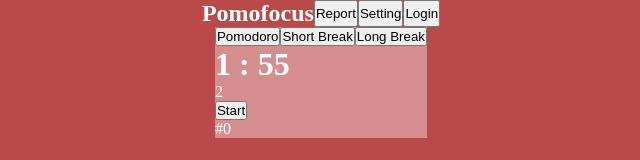
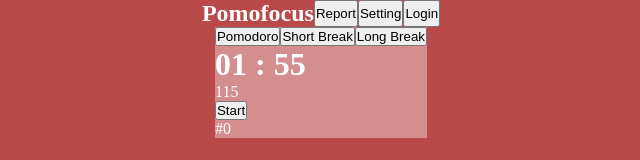
Before and after one commit to symberprzemyslaw/pomofocus-clone, a React (Vite) app in the folder app/: page / in a window 1280 px wide. Shown: the top 160 px of the page, without its empty margins (319-959 px from the left). Built offline with nearby package versions, Linux system fonts and the light colour scheme.

Commit message:
Added counter upgrade
Now it displays two digits, always
05:06
25:02
etc.

```diff
--- a/app/src/Counter.jsx
+++ b/app/src/Counter.jsx
@@ -1,18 +1,22 @@
 import  { useState, useEffect } from 'react';
 
-const Counter = ({time, play}) => {
-    const [count, setCount] = useState(time * 60);
-    const formattedNum = num => {
-        num > 10 ? num : '0' + num
-    }
+const Counter = ({play, time, setTime}) => {
+    let minutes = Math.floor(time / 60).toLocaleString('en-US', {
+        minimumIntegerDigits : 2,
+        useGrouping : false
+    })
+    let seconds = Math.floor(time % 60).toLocaleString('en-US', {
+        minimumIntegerDigits : 2,
+        useGrouping : false
+    })
 
     useEffect(() => { // przeniesienie tej funkcji do display? uzycie false/true do naliczania
 
-        if(count !== 0){
+        if(time !== 0){
         //Implementing the setInterval method
         const interval = setInterval(() => {
 
-                setCount(count - 1);
+                setTime(time - 1);
                 console.log('hi')
             }, 1000);
             return () => clearInterval(interval);
@@ -21,9 +25,9 @@
         }
 
         //Clearing the interval
-    }, [count]);
+    }, [time]);
     // must add some number formating
-    return <h1>{Math.floor(count / 60) } : {(count % 60) }</h1>;
+    return <h1>{minutes} : {seconds}</h1>;
 }
 
 
--- a/app/src/Display.jsx
+++ b/app/src/Display.jsx
@@ -3,7 +3,7 @@
 import ring from './assets/ring.mp3'
 
 const Display = () => {
-    const [time, setTime] = useState(2)
+    const [time, setTime] = useState((2 * 60))
     const [action, setAction] = useState('Start')
     const [count, setCount] = useState('#0')
     const container = document.querySelector(".container")
@@ -34,17 +34,17 @@
         <div className="display">
             <button onClick={ () => {
                 container.style.backgroundColor = "rgb(186, 73, 73)"
-                //setTime(25)
+                setTime(25 * 60)
             }}>Pomodoro</button>
             <button onClick={ () => {
                 container.style.backgroundColor = "rgb(56, 133, 138)"
-                //setTime(5)
+                setTime(5 * 60)
             }}>Short Break</button>
             <button onClick={ () => {
                 container.style.backgroundColor = "rgb(57, 112, 151)"
-                //setTime(15)
+                setTime(15 * 60)
             }}>Long Break</button>
-            <Counter time={time} play={play}/>
+            <Counter time={time} setTime={setTime} play={play}/>
             <div className="timer">{time}</div>
             <button onClick={handleTime}>{action}</button>
             <div className="count">
```
